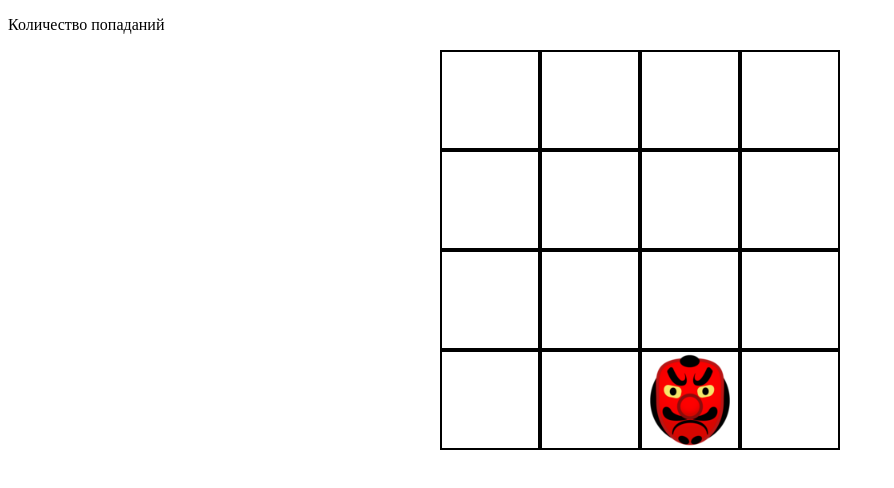
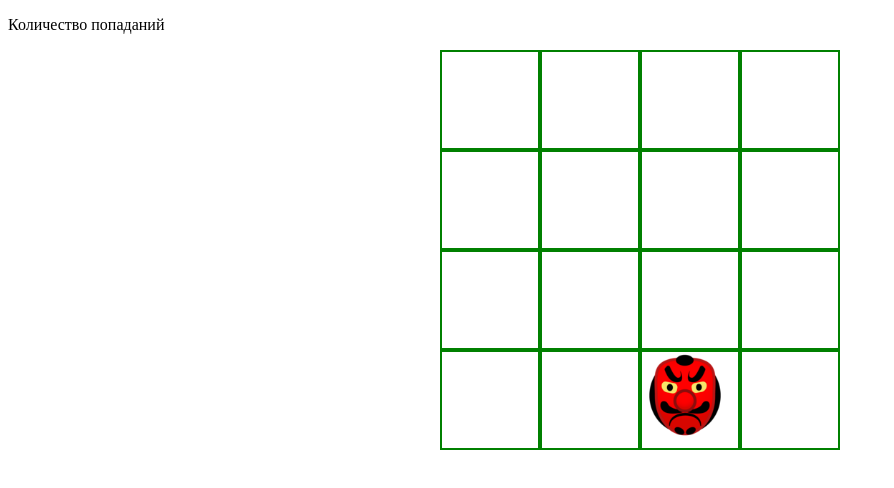
Before and after one commit to nugmanov87/ahj-3-1, a website built with webpack: page src/index.html in a window 1280 px wide. Shown: the whole page, without its empty margins (0-894 px from the left). Built offline with nearby package versions, Linux system fonts and the light colour scheme.

Commit message:
внесены мелкие правки

```diff
--- a/src/css/style.css
+++ b/src/css/style.css
@@ -8,16 +8,16 @@
   height: 400px;
   margin-left: auto;
   margin-right: auto;
-  cursor:url('../img/molot.png'),default;
+  cursor: url("../img/molot.png"), default;
 }
 
 .field {
-  border: 2px solid black;
+  border: 2px solid green;
   width: 100px;
   height: 100px;
 }
 
 img {
-  width: 100%;
-  height: 100%;
+  width: 90%;
+  height: 90%;
 }
--- a/src/index.js
+++ b/src/index.js
@@ -1,2 +1,3 @@
 import './css/style.css';
 import './js/app';
+import './img/goblin.png';
--- a/src/js/GameBoard.js
+++ b/src/js/GameBoard.js
@@ -28,7 +28,7 @@ export default class GameBoard {
         oldItemField.innerHTML = '';
       }
       const itemField = document.getElementById(`field${this.itemIndex}`);
-      itemField.innerHTML = '<img id = "goblin" src = "./img/goblin.png">';
+      itemField.innerHTML = '<img id = "goblin" src = "../img/goblin.png">';
       this.oldIndex = this.itemIndex;
       this.missedGoblin += 1;
       if (this.missedGoblin === 6) {
```
Also changed, not shown: README.md.
